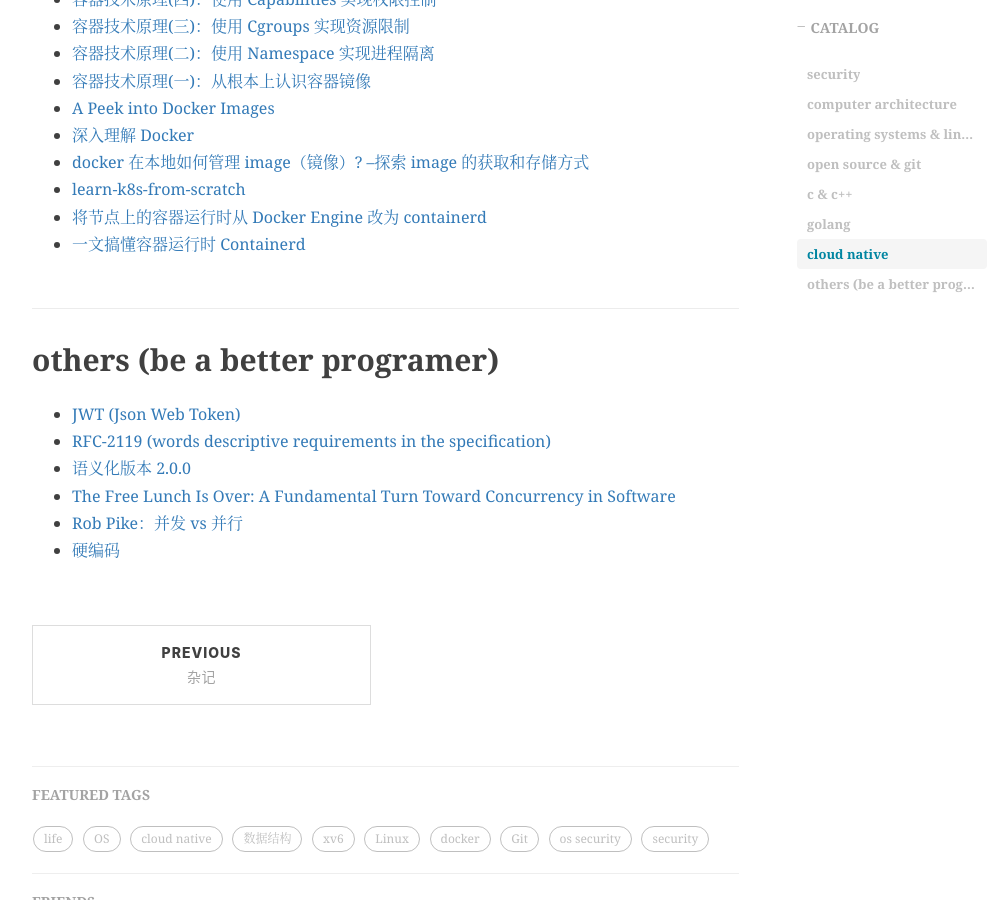
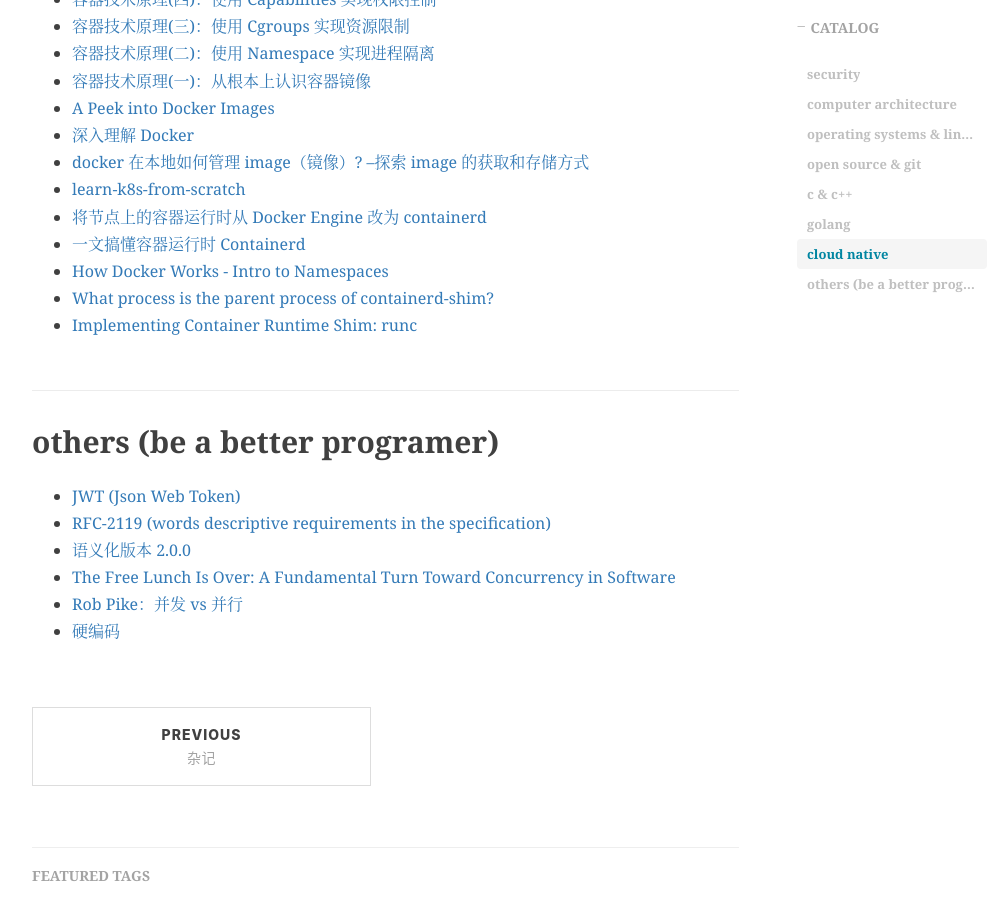
Before and after one commit to peng-yq/peng-yq.github.io, a Jekyll site: the page built from _posts/2100-10-04-good-blog-collection.md, in a window 1280 px wide and 900 px high, scrolled down 3077 px. Shown: the whole window, without its empty margins (233-1238 px from the left). Built offline with Jekyll 4.4.1, drawn with Linux system fonts in a browser that asks for light colours; nearby versions of some CDN libraries; formulas are drawn with MathJax 3; comment, search, counter and statistics services are not loaded.

Commit message:
docs: update 2100-10-04-good-blog-collection.md

```diff
--- a/_posts/2100-10-04-good-blog-collection.md
+++ b/_posts/2100-10-04-good-blog-collection.md
@@ -92,6 +92,9 @@
 - [learn-k8s-from-scratch](https://learn-k8s-from-scratch.readthedocs.io/en/latest/introduction.html)
 - [将节点上的容器运行时从 Docker Engine 改为 containerd](https://kubernetes.io/zh-cn/docs/tasks/administer-cluster/migrating-from-dockershim/change-runtime-containerd/)
 - [一文搞懂容器运行时 Containerd](https://www.qikqiak.com/post/containerd-usage/)
+- [How Docker Works - Intro to Namespaces](https://www.youtube.com/watch?v=-YnMr1lj4Z8&t=74s&ab_channel=LiveOverflow)
+- [What process is the parent process of containerd-shim?](https://stackoverflow.com/questions/67585798/what-process-is-the-parent-process-of-containerd-shim)
+- [Implementing Container Runtime Shim: runc](https://iximiuz.com/en/posts/implementing-container-runtime-shim/)
 
 ## others (be a better programer)
 
```
